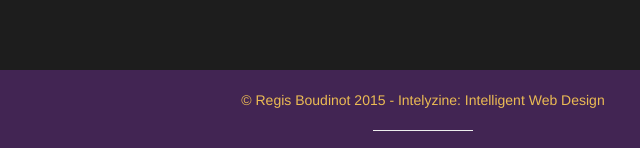
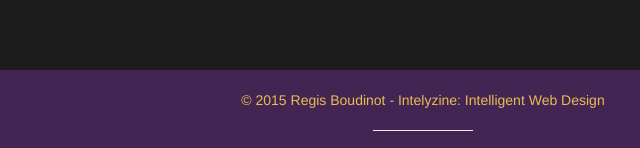
Before and after one commit to selfup/intelyzine.github.io, a plain HTML site: page index.html in a window 1280 px wide. Shown: the part 730-878 px from the top of the page, 217-857 px from the left. Drawn offline with nearby package versions, Linux system fonts and the light colour scheme.

Commit message:
Copyright formatting
Correct format

```diff
--- a/index.html
+++ b/index.html
@@ -38,7 +38,7 @@
     </div>
      <footer>
       <div class="footer">
-        <p><br>&copy; Regis Boudinot 2015 - Intelyzine: Intelligent Web Design</p>
+        <p><br>&copy; 2015 Regis Boudinot - Intelyzine: Intelligent Web Design</p>
         <hr>
      </div>
      <a name="yonder"></a>
```
